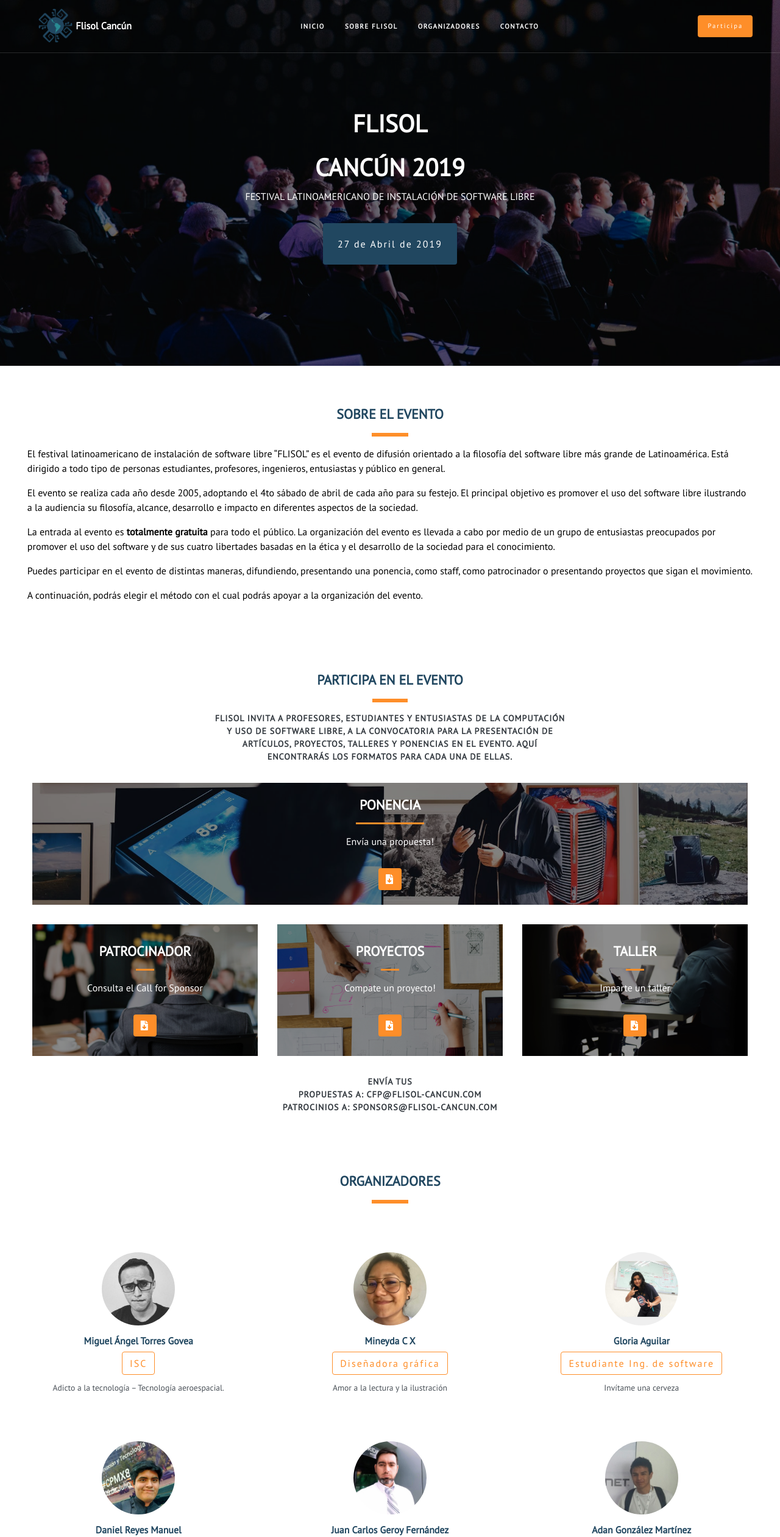
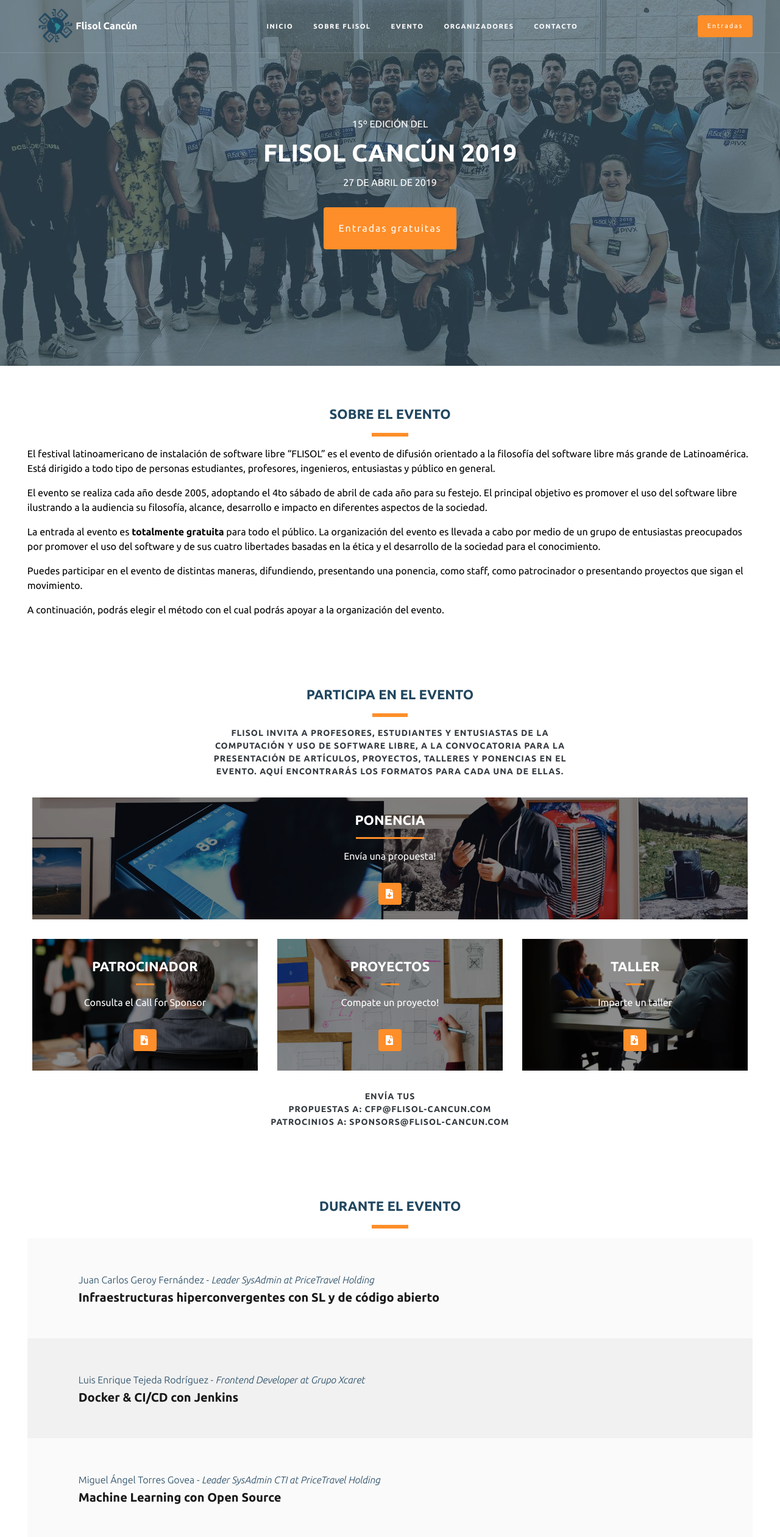
Before and after one commit to henryraygan/web.flisol-cancun, a Vue app: page / in a window 1280 px wide. Shown: the top 2521 px of the page at 61% size. Built offline with nearby package versions, Linux system fonts and the light colour scheme.

Commit message:
Event Schedule Add for April 2019

```diff
--- a/public/index.html
+++ b/public/index.html
@@ -30,6 +30,11 @@
     <link rel="stylesheet" href="https://use.fontawesome.com/releases/v5.6.3/css/all.css" integrity="sha384-UHRtZLI+pbxtHCWp1t77Bi1L4ZtiqrqD80Kn4Z8NTSRyMA2Fd33n5dQ8lWUE00s/" crossorigin="anonymous">
     <link href="https://fonts.googleapis.com/css?family=Montserrat:300,300i,400,400i,500,500i,600,600i,700" rel="stylesheet">
     <link href="https://fonts.googleapis.com/css?family=PT+Sans" rel="stylesheet">
+    <link href="https://fonts.googleapis.com/css?family=Fira+Sans:200,200i,300,300i,400,400i,500,500i,600,600i,700" rel="stylesheet">
+    <link href="https://fonts.googleapis.com/css?family=Fira+Mono:400,500,700" rel="stylesheet">
+    <link href="https://fonts.googleapis.com/css?family=IBM+Plex+Sans:300,300i,400,400i,500,500i,700" rel="stylesheet">
+    <link href="https://fonts.googleapis.com/css?family=Ubuntu:300,300i,400,400i,500,500i,700,700i" rel="stylesheet">
+
     <title>Flisol Cancún - 2019</title>
   </head>
   <body>
--- a/src/components/Banner.vue
+++ b/src/components/Banner.vue
@@ -1,15 +1,25 @@
 <template>
     <div class="banner" id="home">
-        <img src="../assets/images/banner.jpg" alt="">
+        <img src="../assets/images/flisol-gente.jpg" alt="">
         <!-- <img src="https://media.metrolatam.com/2018/01/23/flisol-1200x600.jpg" alt=""> -->
         <div class="banner__content">
-            <h1 class="banner__title">FLISOL <br> Cancún 2019</h1>
             <p class="banner__subtitle">
-                Festival latinoamericano de instalación de software libre
+                15º Edición del
             </p>
-            <button class="button--primary button--large">
+            <h1 class="banner__title">FLISOL Cancún 2019</h1>
+            <p class="banner__subtitle">
+                27 de abril de 2019
+            </p>
+            <button v-if="false" class="button--primary button--large">
                 27 de Abril de 2019
             </button>
+            <br>
+            <a
+                href="//www.eventbrite.com/e/flisol-cancun-2019-tickets-59421970714"
+                target="_blank"
+                class="button--secondary button--large">
+                Entradas gratuitas
+            </a>
         </div>
     </div>
 </template>
--- a/src/components/Navbar.vue
+++ b/src/components/Navbar.vue
@@ -26,6 +26,10 @@
                     </a>
                     </li>
                     <li class="nav-item">
+                        <a href="#evento" class="nav-link">
+                        Evento
+                    </a>
+                    <li class="nav-item">
                         <a href="#organizadores" class="nav-link">
                         Organizadores
                     </a>
@@ -38,9 +42,10 @@
                 </ul>
             </div>
             <a
-            href="#participa"
+            href="//www.eventbrite.com/e/flisol-cancun-2019-tickets-59421970714"
+            target="_blank"
             class="button-ticket button--secondary button--small">
-                Participa
+                Entradas
             </a>
         </div>
     </div>
--- a/src/components/Program.vue
+++ b/src/components/Program.vue
@@ -1,41 +1,81 @@
 <template>
-    <section class="program-schedule">
+    <section id="evento" class="program-schedule">
         <div class="fl-container">
             <h1 class="title-section">
-                Programa del evento
+                Durante el evento
             </h1>
 
             <div class="schedule">
-                <div class="schedule-item">
+                <div v-if="false" class="schedule-item">
                     <div class="hour">
                         7:00
                     </div>
                     <div class="info">
-                        Registro
+                        ENTRADA
                     </div>
                 </div>
                 <div class="schedule-item">
                     <div class="hour">
-                        7:00
+
                     </div>
                     <div class="info">
-                        Registro
+                        <span class="speaker">
+                            Juan Carlos Geroy Fernández - <span class="role"> Leader SysAdmin at PriceTravel Holding</span>
+                        </span>
+                        <p>
+                            Infraestructuras hiperconvergentes con SL y de código abierto
+                        </p>
                     </div>
                 </div>
                 <div class="schedule-item">
                     <div class="hour">
-                        7:00
                     </div>
                     <div class="info">
-                        Registro
+                        <span class="speaker">
+                            Luis Enrique Tejeda Rodríguez - <span class="role"> Frontend Developer at Grupo Xcaret</span>
+                        </span>
+                        <p>
+                            Docker & CI/CD con Jenkins
+                        </p>
                     </div>
                 </div>
                 <div class="schedule-item">
                     <div class="hour">
-                        7:00
+
                     </div>
                     <div class="info">
-                        Registro
+                        <span class="speaker">
+                            Miguel Ángel Torres Govea - <span class="role"> Leader SysAdmin CTI at PriceTravel Holding</span>
+                        </span>
+                        <p>
+                            Machine Learning con Open Source
+                        </p>
+                    </div>
+                </div>
+                <div class="schedule-item">
+                    <div class="hour">
+
+                    </div>
+                    <div class="info">
+                        <span class="speaker">
+                            Adan González - <span class="role"> SysAdmin at PriceTravel Holding</span>
+                        </span>
+                        <p>
+                            Aprovisionamiento de servidores con Asinble
+                        </p>
+                    </div>
+                </div>
+                <div class="schedule-item">
+                    <div class="hour">
+
+                    </div>
+                    <div class="info">
+                        <span class="speaker">
+                            Henry Raygan - <span class="role"> Community Lead at SlothTech</span>
+                        </span>
+                        <p>
+                            Arquitectura Frontend con Vuejs
+                        </p>
                     </div>
                 </div>
             </div>
@@ -56,20 +96,35 @@
     }
 
     .schedule {
-        width: 70%;
+
         margin: 0 auto;
         &-item {
             padding: 1rem 0;
             display: flex;
-            border-bottom: 1px solid rgba(0, 0, 0, 0.09);
+            // border-bottom: 1px solid rgba(0, 0, 0, 0.09);
             color: rgba(0, 0, 0, 0.9);
             font-weight: 700;
+            padding: 2rem;
+            background-color: #fafafa;
+            &:nth-child(2n) {
+                background-color: #f1f1f1;
+            }
             .hour {
                 color: #495057;
                 padding: 1em;
             }
             .info {
                 padding: 1em;
+                line-height: 1.5;
+                font-size: 1.25rem;
+                .speaker {
+                    color: var(--primary-color);
+                    font-size: 1rem;
+                    font-weight: 200;
+                    .role {
+                        font-style: italic;
+                    }
+                }
             }
         }
     }
--- a/src/scss/base/base.scss
+++ b/src/scss/base/base.scss
@@ -12,8 +12,14 @@
     display: flex;
     flex-direction: column;
     min-height: 100vh;
-    font-family: 'Montserrat', sans-serif;
-    font-family: 'PT Sans', sans-serif;
+    // font-family: 'Montserrat', sans-serif;
+    // font-family: 'PT Sans', sans-serif;
+    // font-family: 'Fira Sans', sans-serif;
+    font-family: 'Fira Mono', monospace;
+    font-family: 'IBM Plex Sans', sans-serif;
+    font-family: 'Ubuntu', sans-serif;
+
+
     overflow-x: hidden;
 }
 
--- a/src/scss/components/banner.scss
+++ b/src/scss/components/banner.scss
@@ -2,7 +2,7 @@
     width: 100%;
     height: 600px;
     position: relative;
-    background : #000;
+    background : var(--primary-color);
     img {
         width      : 100%;
         height     : 100%;
--- a/src/views/Home.vue
+++ b/src/views/Home.vue
@@ -3,8 +3,11 @@
     <banner></banner>
     <about-section></about-section>
     <join-us></join-us>
+
+    <program></program>
+
     <!-- <program></program> -->
-    <team></team>
+    <!--team></team -->
     <!-- <sponsors></sponsors> -->
     <contact-us></contact-us>
   </div>
```
Also changed, not shown: src/assets/images/flisol-gente.jpg (added), 1 other file (tests, documents, lock files or other folders).
